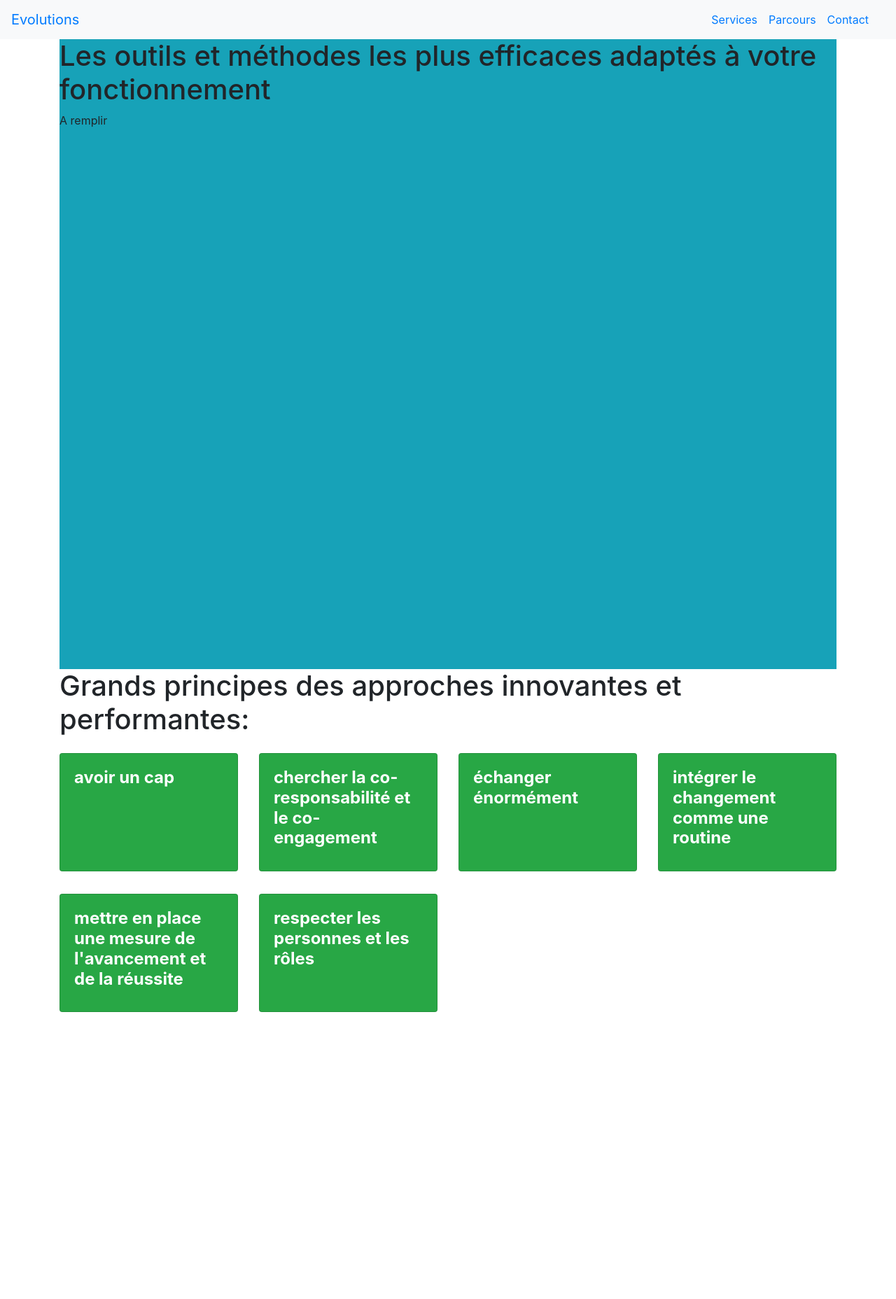
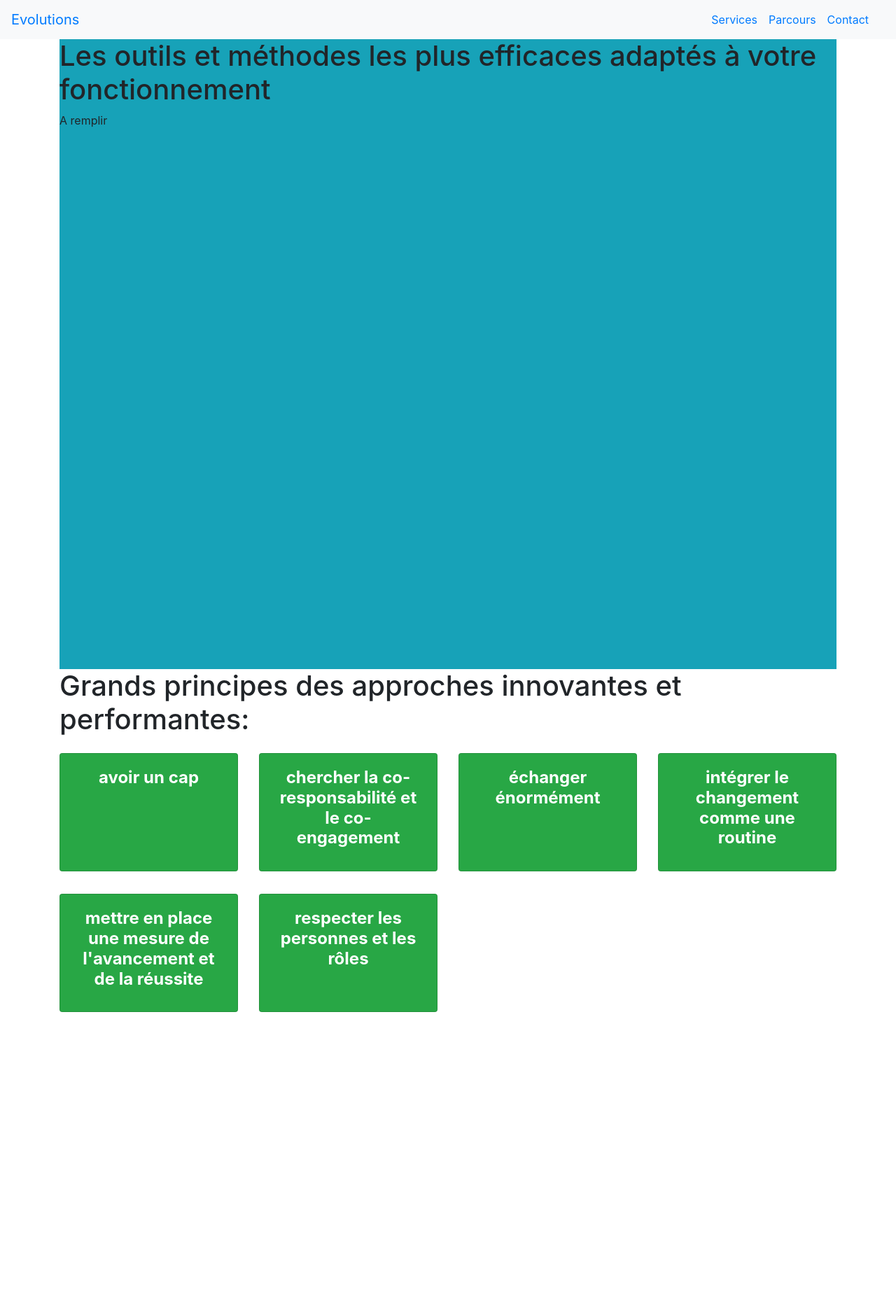
Before and after one commit to OrgaEvolutions/orgaevolutions.github.io, a Jekyll site: the page built from index.html, in a window 1280 px wide. Shown: the whole page at 70% size. Built offline with Jekyll 4.4.1, drawn with Linux system fonts in a browser that asks for light colours.

Commit message:
Update principes.html

```diff
--- a/_includes/principes.html
+++ b/_includes/principes.html
@@ -7,7 +7,7 @@
 				<div class="col-md-3 py-3">
 					<div class="card h-100 text-white bg-success">
 						 <div class="card-body">
-							<h4 class="card-title"><strong>{{ libelle.libelle }}</strong></h4>
+							<h4 class="card-title text-center"><strong>{{ libelle.libelle }}</strong></h4>
 							<!--<p class="card-text"></p>-->
 						</div>
 						<!--<div class="card-footer">
```
